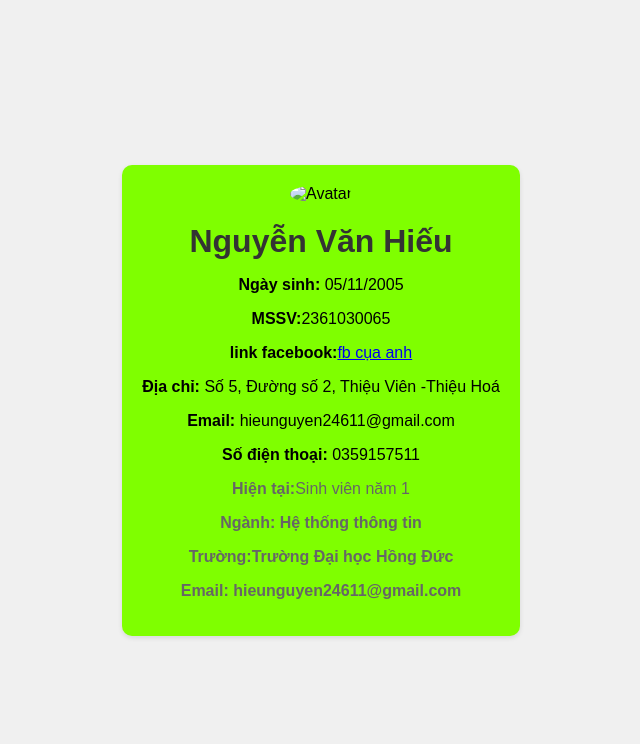
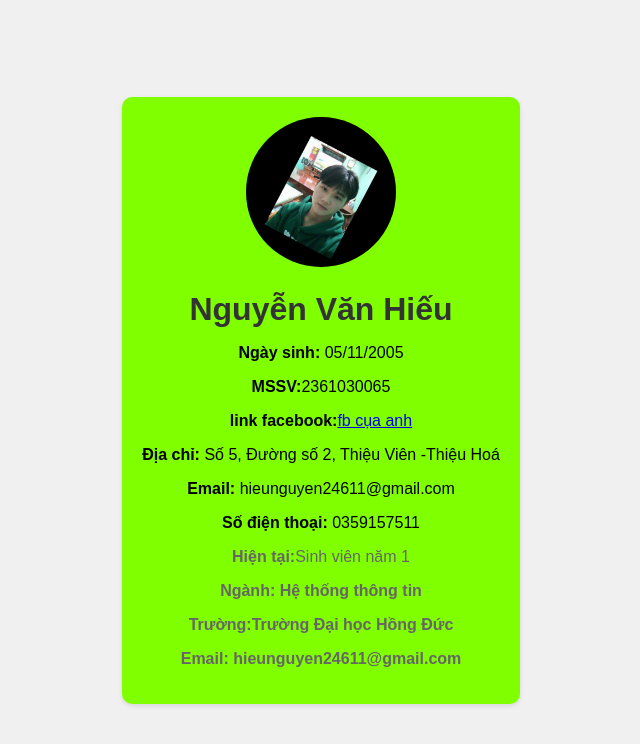
Before and after one commit to nguyenvanhieu511/nguyenvanhieu511.github.io, a plain HTML site: page index.html in a window 1280 px wide. Shown: the whole page, without its empty margins (319-959 px from the left). Drawn offline with Linux system fonts and the light colour scheme.

Commit message:
Add files via upload

```diff
--- a/index.html
+++ b/index.html
@@ -50,7 +50,7 @@
 <body>
   <div class="container">
     <div class="profile">
-      <img src="./images/z5422682544304_27152878379bbb78f4e41e909513c62a.jpg" alt="Avatar" class="avatar">
+      <img src="./z5422682544304_27152878379bbb78f4e41e909513c62a.jpg" alt="Avatar" class="avatar">
       <h1 class="name">Nguyễn Văn Hiếu</h1>
       <p><strong>Ngày sinh:</strong> 05/11/2005</p>
        <p><strong>MSSV:</strong>2361030065</p>
```
